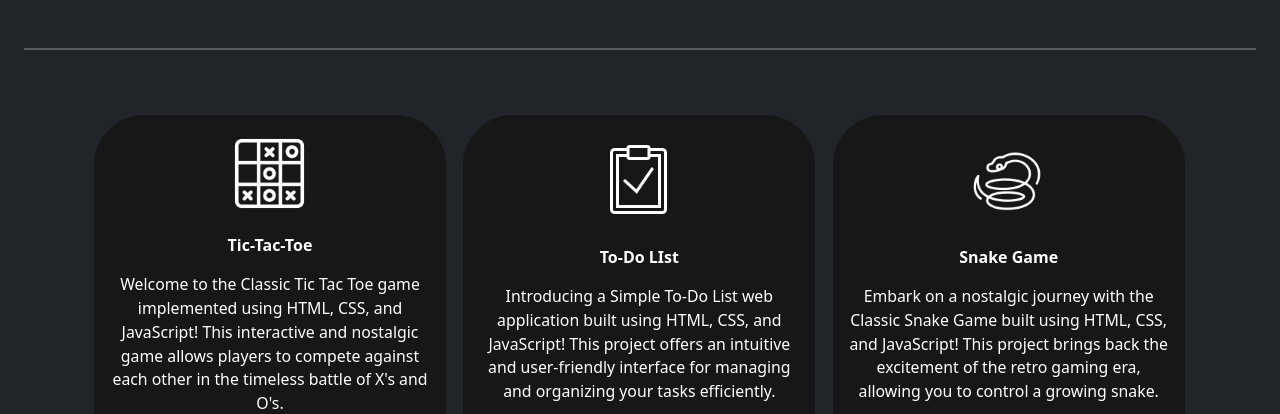
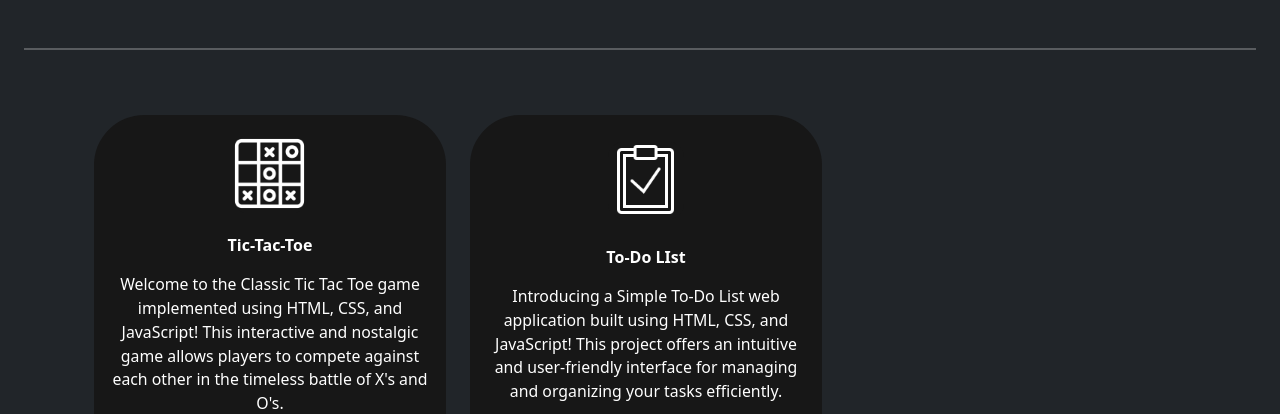
Before and after one commit to yashwaghadhare/Jr-Manager, a plain HTML site: page index.html in a window 1280 px wide. Shown: the part 495-909 px from the top of the page. Drawn offline with Linux system fonts and the light colour scheme.

Commit message:
Update index.html

```diff
--- a/index.html
+++ b/index.html
@@ -52,7 +52,7 @@
 
     <section class="container" id="section1" style="margin-top: 65px;">
         <div class="container-fluid bg-dark">
-            <div class="row row-cols-1 row-cols-sm-2 row-cols-md-3 g-3 bg-dark">
+            <div class="row row-cols-lg-auto row-cols-md-auto g-4 bg-dark">
                 <!-- here is your card for tic tac toe -->
                 <div>
                     <div class="css-card">
@@ -444,7 +444,6 @@
 
     <hr class="text-white">
     <div class="container">
-
         <footer class="py-3 my-4">
             <p class="text-center text-body-secondary text-white">© 2023 | yashwaghadhare</p>
         </footer>
```
